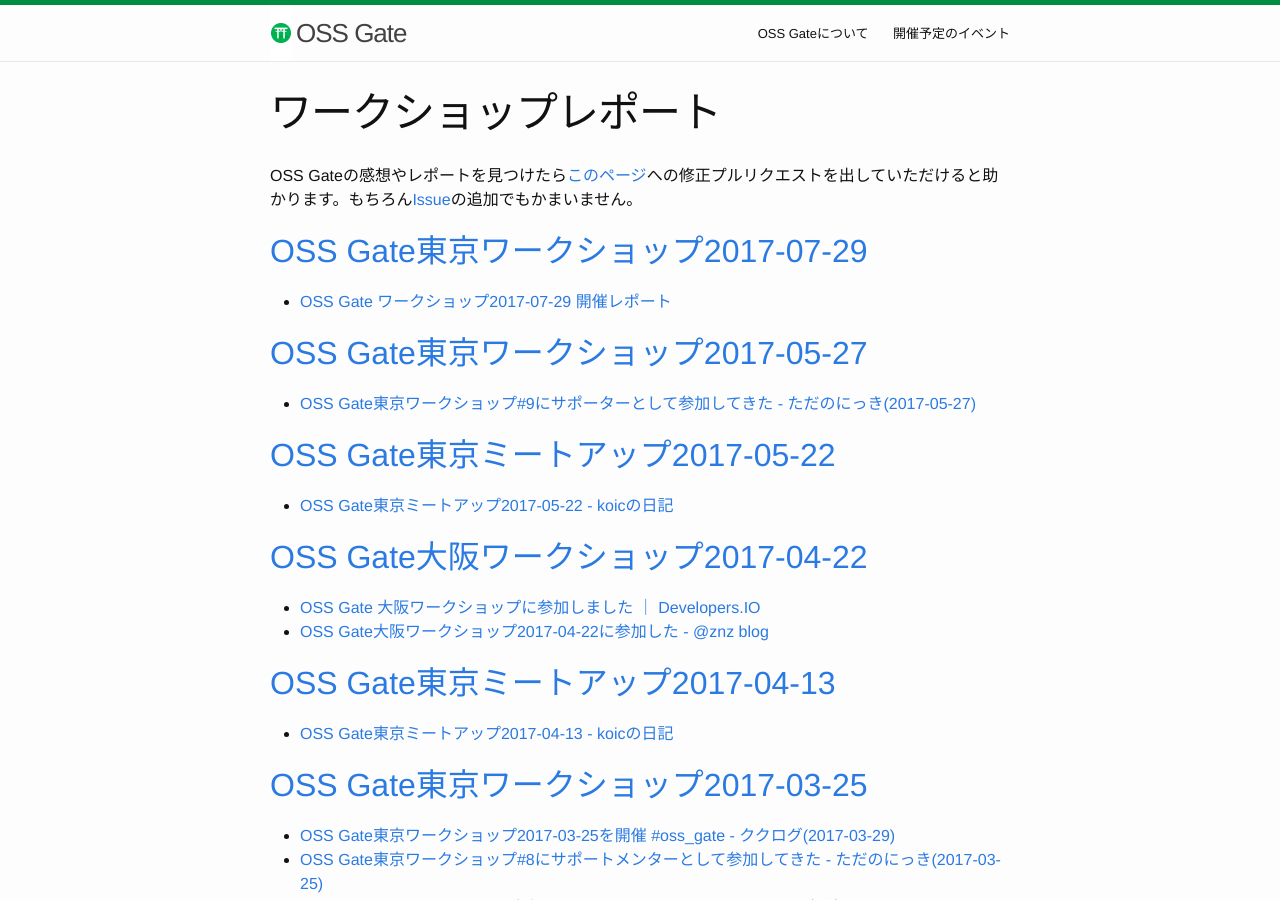
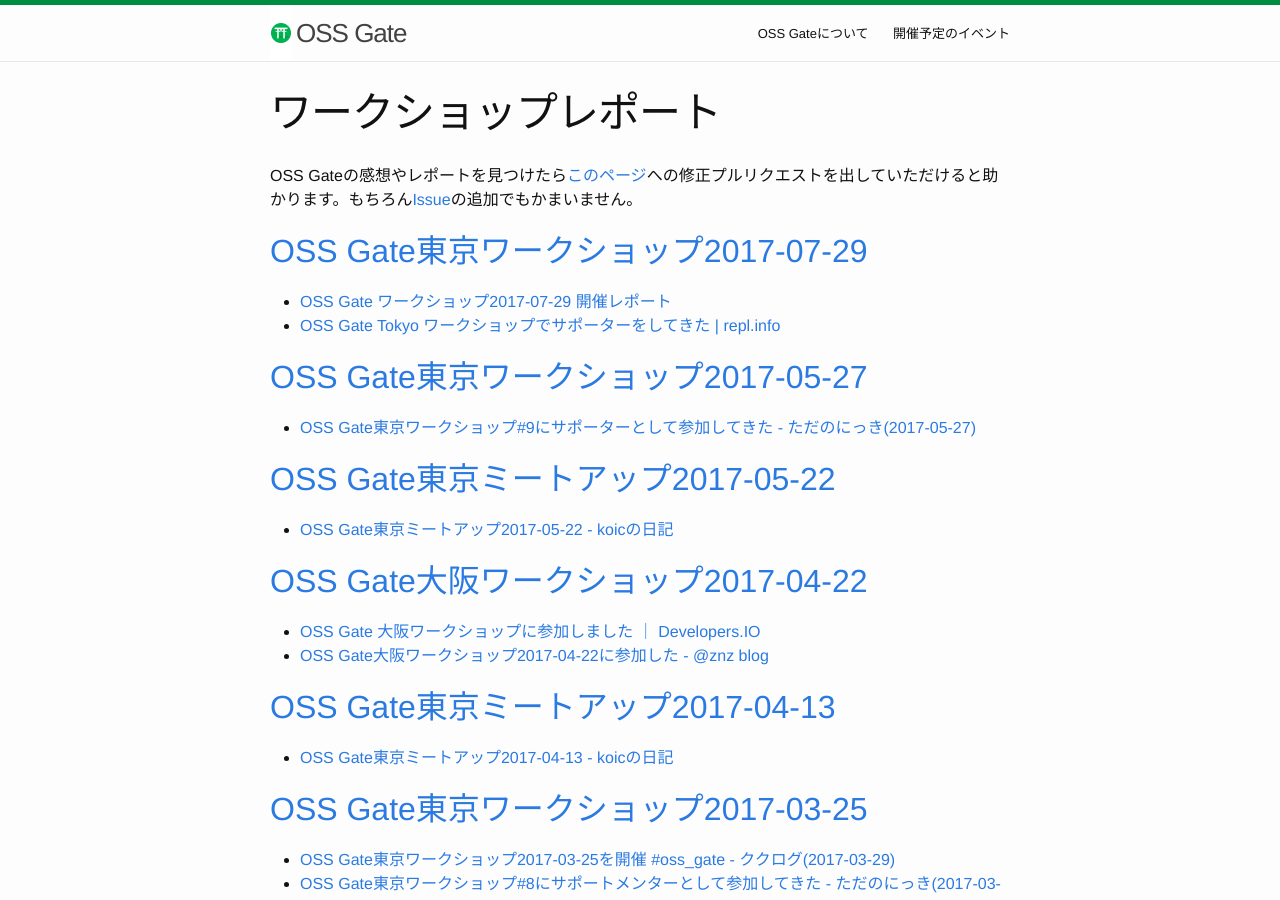
Before and after one commit to oss-gate/oss-gate.github.io, a Jekyll site: the page built from workshop/report.md, in a window 1280 px wide and 900 px high. Built offline with Jekyll 4.4.1, drawn with Linux system fonts in a browser that asks for light colours; comment, search, counter and statistics services are not loaded.

Commit message:
add a report of tokyo workshop

```diff
--- a/workshop/report.md
+++ b/workshop/report.md
@@ -7,6 +7,7 @@
 
 ## [OSS Gate東京ワークショップ2017-07-29](https://oss-gate.doorkeeper.jp/events/61378)
   * [OSS Gate ワークショップ2017-07-29 開催レポート](https://medium.com/@kato.tomoyuki/oss-gate-workshop-20170729-152987968d36)
+  * [OSS Gate Tokyo ワークショップでサポーターをしてきた \| repl\.info](https://repl.info/archives/1322)
 
 ## [OSS Gate東京ワークショップ2017-05-27](https://oss-gate.doorkeeper.jp/events/59202)
   * [OSS Gate東京ワークショップ#9にサポーターとして参加してきた - ただのにっき(2017-05-27)](http://sho.tdiary.net/20170527.html#p01)
```
